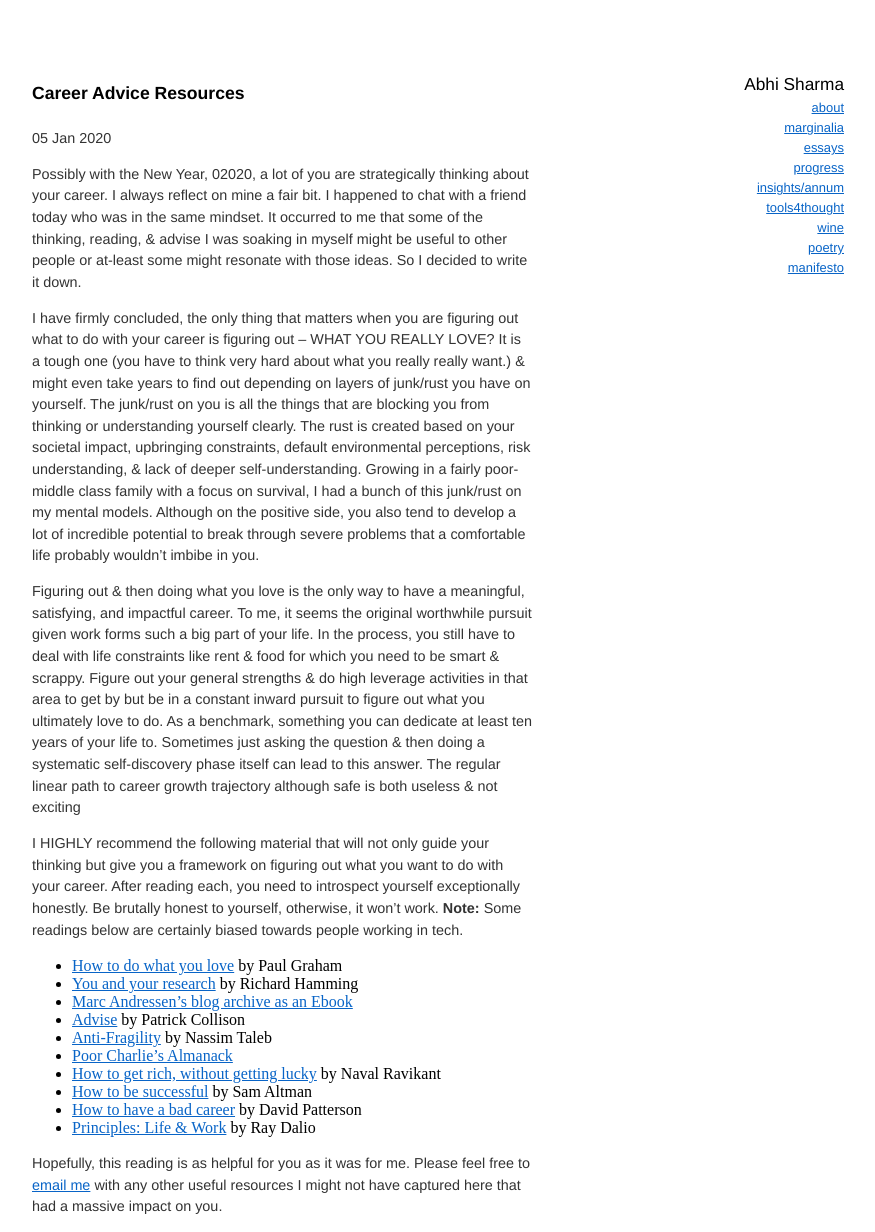
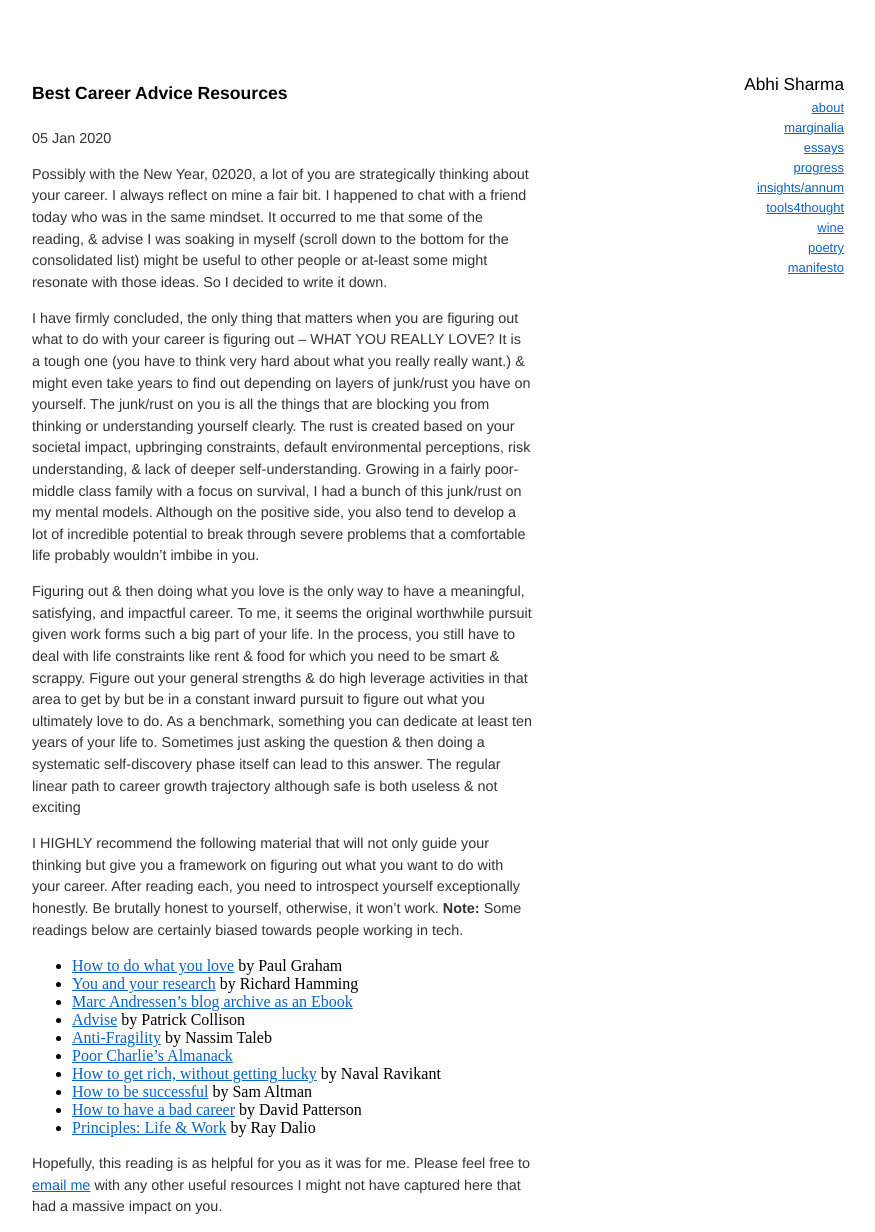
Before and after one commit to abhisharmab/abhisharmab.github.io, a Jekyll site: the page built from essays/_posts/2020-01-05-career-advice.md, in a window 1280 px wide. Shown: the whole page, without its empty margins (192-1067 px from the left). Built offline with Jekyll 4.4.1, drawn with Linux system fonts in a browser that asks for light colours.

Commit message:
title change

```diff
--- a/essays/_posts/2020-01-05-career-advice.md
+++ b/essays/_posts/2020-01-05-career-advice.md
@@ -1,12 +1,12 @@
 ---
 layout: post
-title: "Career Advice Resources"
+title: "Best Career Advice Resources"
 category: essay
 date: 2020-01-05
 abstract: How to systematically think about your career
 ---
 
-Possibly with the New Year, 02020, a lot of you are strategically thinking about your career. I always reflect on mine a fair bit. I happened to chat with a friend today who was in the same mindset. It occurred to me that some of the thinking, reading, & advise I was soaking in myself might be useful to other people or at-least some might resonate with those ideas. So I decided to write it down.
+Possibly with the New Year, 02020, a lot of you are strategically thinking about your career. I always reflect on mine a fair bit. I happened to chat with a friend today who was in the same mindset. It occurred to me that some of the reading, & advise I was soaking in myself (scroll down to the bottom for the consolidated list) might be useful to other people or at-least some might resonate with those ideas. So I decided to write it down.
 
 I have firmly concluded, the only thing that matters when you are figuring out what to do with your career is figuring out -- WHAT YOU REALLY LOVE? It is a tough one (you have to think very hard about what you really really want.) & might even take years to find out depending on layers of junk/rust you have on yourself. The junk/rust on you is all the things that are blocking you from thinking or understanding yourself clearly. The rust is created based on your societal impact, upbringing constraints, default environmental perceptions, risk understanding, & lack of deeper self-understanding. Growing in a fairly poor-middle class family with a focus on survival, I had a bunch of this junk/rust on my mental models. Although on the positive side, you also tend to develop a lot of incredible potential to break through severe problems that a comfortable life probably wouldn't imbibe in you.
 
```
